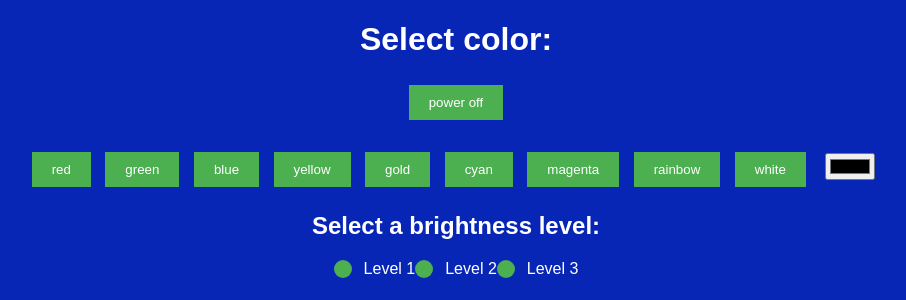
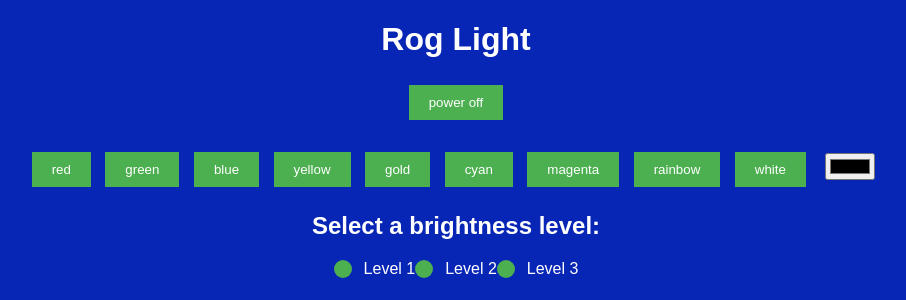
Before and after one commit to AmirAzade/RogLight, a Flask app: page / in a window 1280 px wide. Shown: the top 300 px of the page, without its empty margins (184-1090 px from the left). Run offline with Flask 3, Linux system fonts and the light colour scheme.

Commit message:
Update index.html

```diff
--- a/templates/index.html
+++ b/templates/index.html
@@ -2,7 +2,7 @@
 <html>
 
 <head>
-    <title>Button Clicker</title>
+    <title>Rog Light</title>
     <style>
         body {
             background-color: #0826B5;
@@ -82,7 +82,7 @@
 </head>
 
 <body bgcolor="#0826B5">
-    <h1>Select color:</h1>
+    <h1>Rog Light</h1>
     <button onclick="buttonClick(0)">power off</button>
     <br><br>
     <button onclick="buttonClick(1)">red</button>
```
